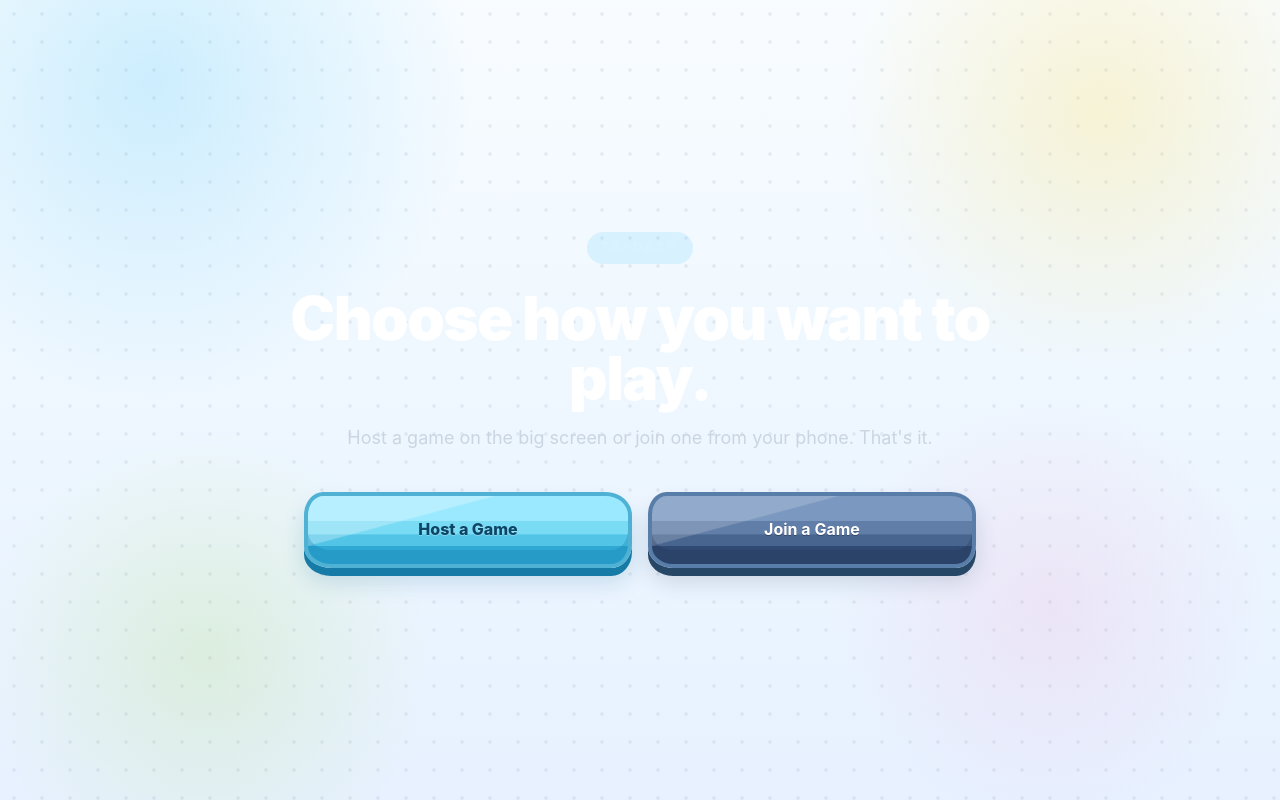
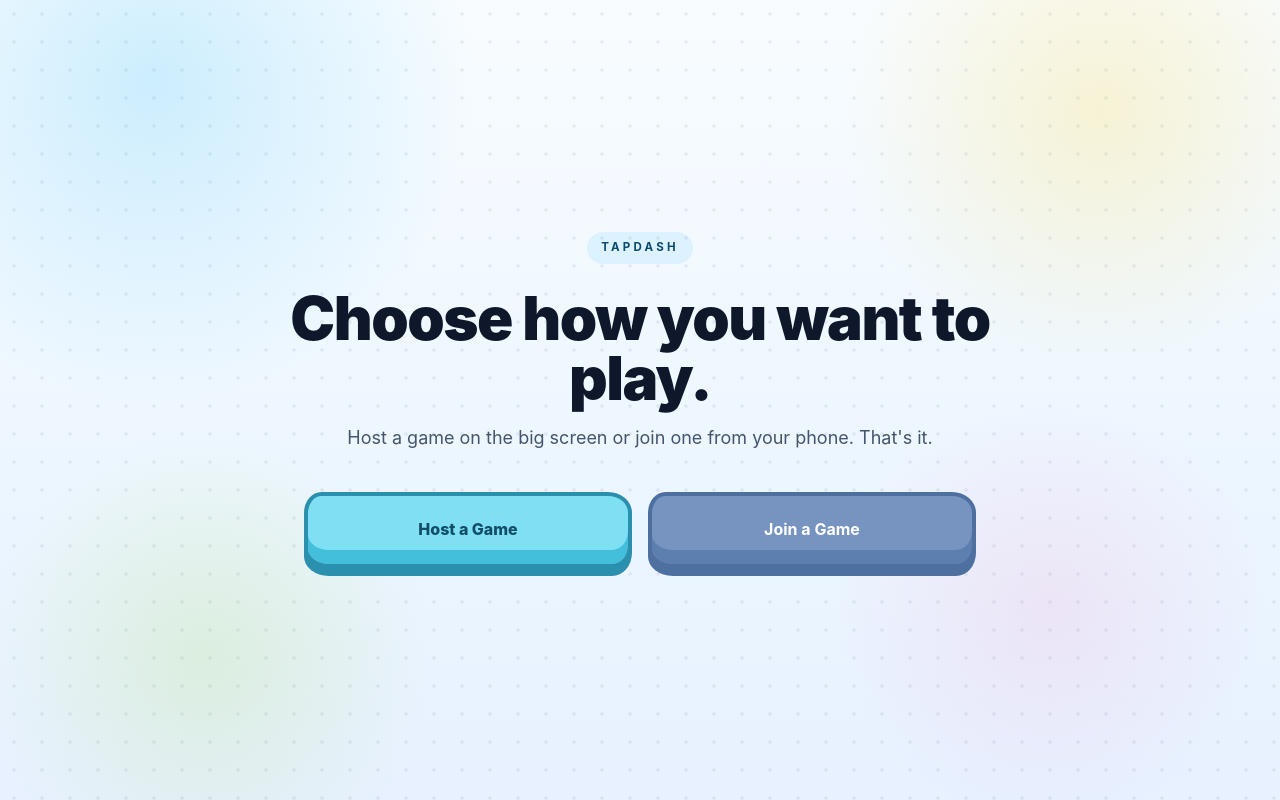
Before and after one commit to Arthur020292/CrowdPlay, a React (Vite) app in the folder apps/web/: page / in a window 1280 px wide. Built offline with nearby package versions, Linux system fonts and the light colour scheme.

Commit message:
Simplify game button styling

```diff
--- a/apps/web/src/pages/DevScreensPage.tsx
+++ b/apps/web/src/pages/DevScreensPage.tsx
@@ -42,16 +42,16 @@
 function LandingPreview() {
   return (
     <div className="flex min-h-[32rem] items-center justify-center">
-      <section className="cp-card-dark w-full max-w-4xl overflow-hidden px-8 py-12 text-center sm:px-12 sm:py-16">
-        <span className="cp-eyebrow">TapDash</span>
-        <h1 className="mx-auto mt-6 max-w-3xl text-4xl font-black tracking-tight text-white sm:text-6xl">Choose how you want to play.</h1>
-        <p className="mx-auto mt-4 max-w-2xl text-lg text-slate-300">
+      <section className="w-full max-w-4xl px-8 py-12 text-center sm:px-12 sm:py-16">
+        <span className="cp-eyebrow cp-eyebrow-light">TapDash</span>
+        <h1 className="mx-auto mt-6 max-w-3xl text-4xl font-black tracking-tight text-slate-900 sm:text-6xl">Choose how you want to play.</h1>
+        <p className="mx-auto mt-4 max-w-2xl text-lg text-slate-600">
           Host a game on the big screen or join one from your phone. That&apos;s it.
         </p>
 
         <div className="mt-10 grid gap-4 sm:mx-auto sm:max-w-2xl sm:grid-cols-2">
           <button className="cp-button-primary min-h-[4.75rem] text-lg font-black">Host a Game</button>
-          <button className="cp-button-secondary min-h-[4.75rem] bg-white/[0.14] text-lg font-black text-white">Join a Game</button>
+          <button className="cp-button-secondary min-h-[4.75rem] text-lg font-black">Join a Game</button>
         </div>
       </section>
     </div>
--- a/apps/web/src/pages/LandingPage.tsx
+++ b/apps/web/src/pages/LandingPage.tsx
@@ -6,9 +6,9 @@
   return (
     <main className="flex min-h-screen items-center justify-center px-6 py-12 text-center sm:px-10">
       <section className="w-full max-w-4xl">
-        <span className="cp-eyebrow">TapDash</span>
-        <h1 className="mx-auto mt-6 max-w-3xl text-4xl font-black tracking-tight text-white sm:text-6xl">Choose how you want to play.</h1>
-        <p className="mx-auto mt-4 max-w-2xl text-lg text-slate-300">
+        <span className="cp-eyebrow cp-eyebrow-light">TapDash</span>
+        <h1 className="mx-auto mt-6 max-w-3xl text-4xl font-black tracking-tight text-slate-900 sm:text-6xl">Choose how you want to play.</h1>
+        <p className="mx-auto mt-4 max-w-2xl text-lg text-slate-600">
           Host a game on the big screen or join one from your phone. That&apos;s it.
         </p>
 
@@ -16,7 +16,7 @@
           <button type="button" onClick={() => navigate("/host/select")} className="cp-button-primary min-h-[4.75rem] text-lg font-black">
             Host a Game
           </button>
-          <button type="button" onClick={() => navigate("/join")} className="cp-button-secondary min-h-[4.75rem] bg-white/[0.14] text-lg font-black text-white">
+          <button type="button" onClick={() => navigate("/join")} className="cp-button-secondary min-h-[4.75rem] text-lg font-black">
             Join a Game
           </button>
         </div>
--- a/apps/web/src/styles/index.css
+++ b/apps/web/src/styles/index.css
@@ -138,64 +138,51 @@
     transform 140ms ease,
     box-shadow 160ms ease,
     background-color 160ms ease,
-    opacity 160ms ease,
-    filter 160ms ease;
+    opacity 160ms ease;
 }
 
 .cp-button-primary {
-  border-color: #4fb1d3;
-  border-top-left-radius: 1.2rem 1.45rem;
-  border-top-right-radius: 1.65rem 1.45rem;
-  border-bottom-right-radius: 1.3rem 1.5rem;
-  border-bottom-left-radius: 1.7rem 1.35rem;
-  background:
-    linear-gradient(165deg, rgba(255, 255, 255, 0.28) 0 32%, rgba(255, 255, 255, 0) 33%),
-    linear-gradient(180deg, #9be9ff 0 36%, #7adbf5 37% 56%, #52c5e7 57% 73%, #2fa9d3 74% 100%);
-  color: #0d4566;
+  border-color: #2b8fae;
+  border-top-left-radius: 1.1rem 1.3rem;
+  border-top-right-radius: 1.5rem 1.28rem;
+  border-bottom-right-radius: 1.25rem 1.45rem;
+  border-bottom-left-radius: 1.55rem 1.22rem;
+  background: #7fe0f3;
+  color: #124d67;
   font-weight: 800;
-  padding: 0.92rem 1.45rem 1.08rem;
+  padding: 0.92rem 1.45rem 1.06rem;
   box-shadow:
-    0 8px 0 #167ca7,
-    0 14px 22px rgba(24, 103, 142, 0.18),
-    inset 0 -14px 0 rgba(14, 118, 162, 0.26);
-  text-shadow: 0 1px 0 rgba(255, 255, 255, 0.28);
+    0 8px 0 #2b8fae,
+    inset 0 -14px 0 #43bfdc;
 }
 
 .cp-button-primary:hover:not(:disabled) {
-  transform: translateY(-1px) rotate(-0.4deg);
-  filter: saturate(1.04);
+  transform: translateY(-1px);
   box-shadow:
-    0 9px 0 #167ca7,
-    0 16px 24px rgba(24, 103, 142, 0.2),
-    inset 0 -14px 0 rgba(14, 118, 162, 0.26);
+    0 9px 0 #2b8fae,
+    inset 0 -14px 0 #43bfdc;
 }
 
 .cp-button-secondary {
-  border-color: #597da9;
-  border-top-left-radius: 1.15rem 1.4rem;
-  border-top-right-radius: 1.55rem 1.4rem;
+  border-color: #4e70a1;
+  border-top-left-radius: 1.1rem 1.3rem;
+  border-top-right-radius: 1.5rem 1.28rem;
   border-bottom-right-radius: 1.25rem 1.45rem;
-  border-bottom-left-radius: 1.55rem 1.35rem;
-  background:
-    linear-gradient(165deg, rgba(255, 255, 255, 0.18) 0 32%, rgba(255, 255, 255, 0) 33%),
-    linear-gradient(180deg, #7a98c0 0 36%, #617ea8 37% 56%, #48658f 57% 73%, #304a74 74% 100%);
+  border-bottom-left-radius: 1.55rem 1.22rem;
+  background: #7794c0;
   color: white;
-  padding: 0.88rem 1.3rem 1.03rem;
+  padding: 0.88rem 1.3rem 1.02rem;
   font-weight: 700;
   box-shadow:
-    0 8px 0 #274766,
-    0 14px 22px rgba(33, 54, 85, 0.16),
-    inset 0 -14px 0 rgba(28, 46, 74, 0.25);
-  text-shadow: 0 1px 0 rgba(8, 15, 31, 0.34);
+    0 8px 0 #4e70a1,
+    inset 0 -14px 0 #5d7faf;
 }
 
 .cp-button-secondary:hover:not(:disabled) {
-  transform: translateY(-1px) rotate(0.35deg);
-  filter: brightness(1.03);
+  transform: translateY(-1px);
   box-shadow:
-    0 9px 0 #274766,
-    0 16px 24px rgba(33, 54, 85, 0.18),
-    inset 0 -14px 0 rgba(28, 46, 74, 0.25);
+    0 9px 0 #4e70a1,
+    inset 0 -14px 0 #5d7faf;
 }
 
 .cp-button-link {
```
